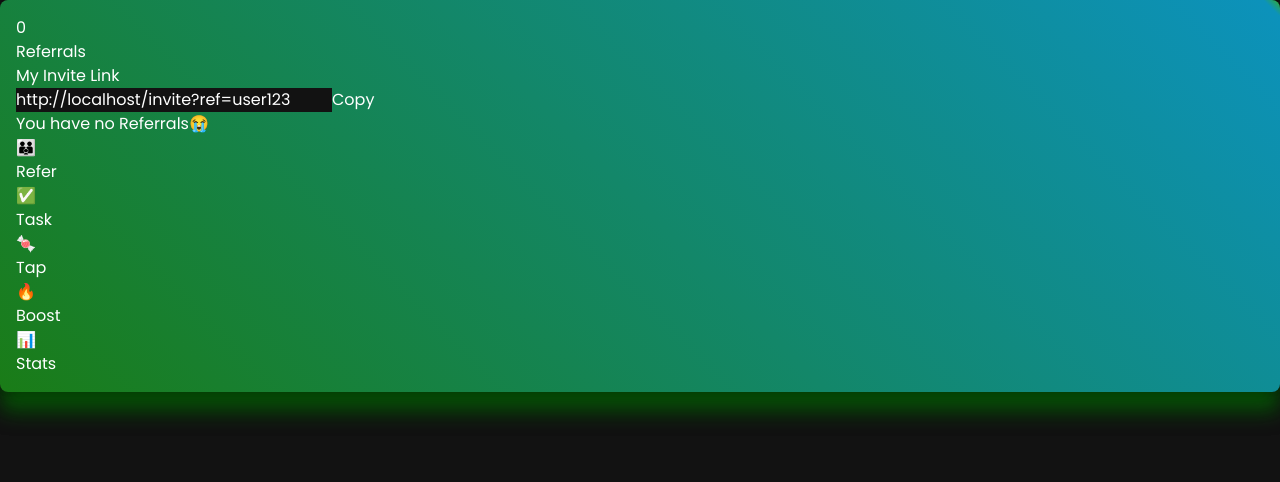
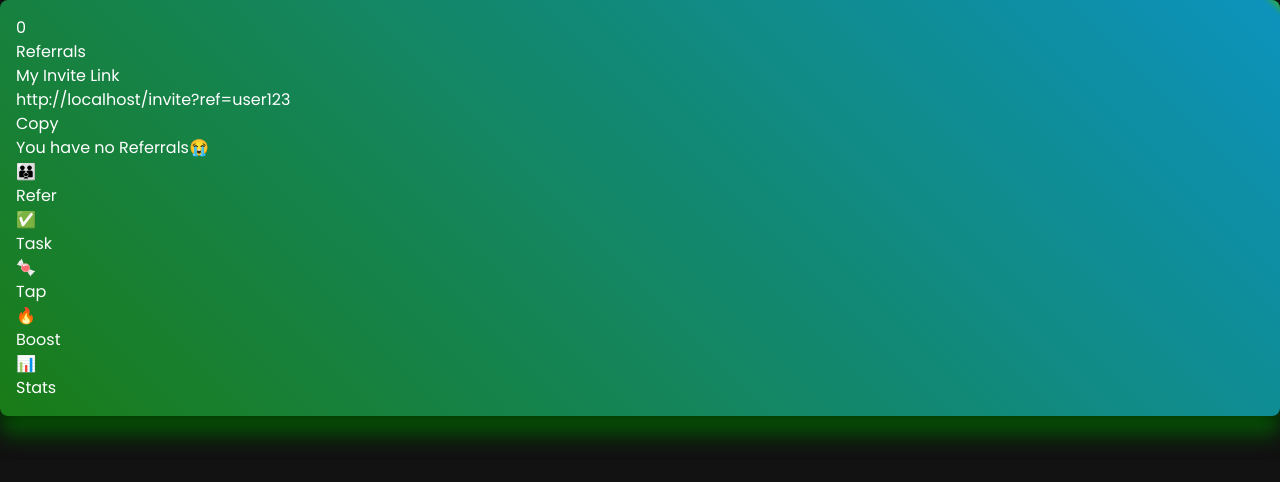
Before and after one commit to anonscodex/sweetcoin, a React (Vite) app: page /refer in a window 1280 px wide. Shown: the top 482 px of the page. Built offline with nearby package versions, Linux system fonts and the light colour scheme.

Commit message:
adjust design

```diff
--- a/src/components/Refer.jsx
+++ b/src/components/Refer.jsx
@@ -27,16 +27,13 @@ const Refer = () => {
 
             <div className="flex flex-col items-center mt-10 p-4 bg-gray-100 rounded shadow-md">
       <h2 className="text-2xl mb-2 text-black font-bold">My Invite Link</h2>
-      <div className="flex items-center space-x-2">
-        <input
-          type="text"
-          value={inviteLink}
-          readOnly
-          className="p-2 border border-gray-300 rounded w-64"
-        />
+      <div className="flex flex-col items-center space-x-2">
+        <h4 className="text-black">{inviteLink}</h4>
+
+
         <button
           onClick={copyToClipboard}
-          className="px-4 py-2 bg-green-500 text-white rounded hover:bg-green-700"
+          className="px-4 py-2 bg-green-500 mt-3 text-white rounded hover:bg-green-700"
         >
           Copy
         </button>
```
